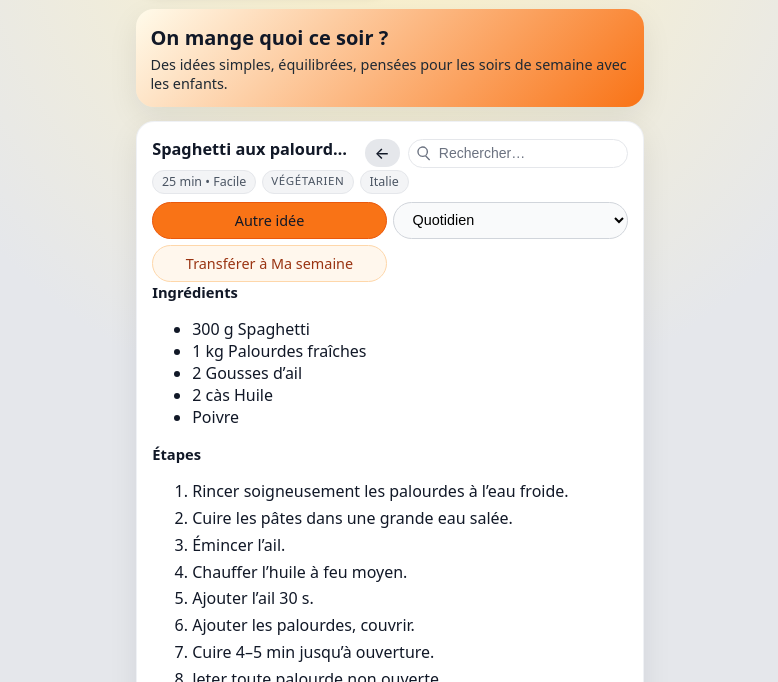
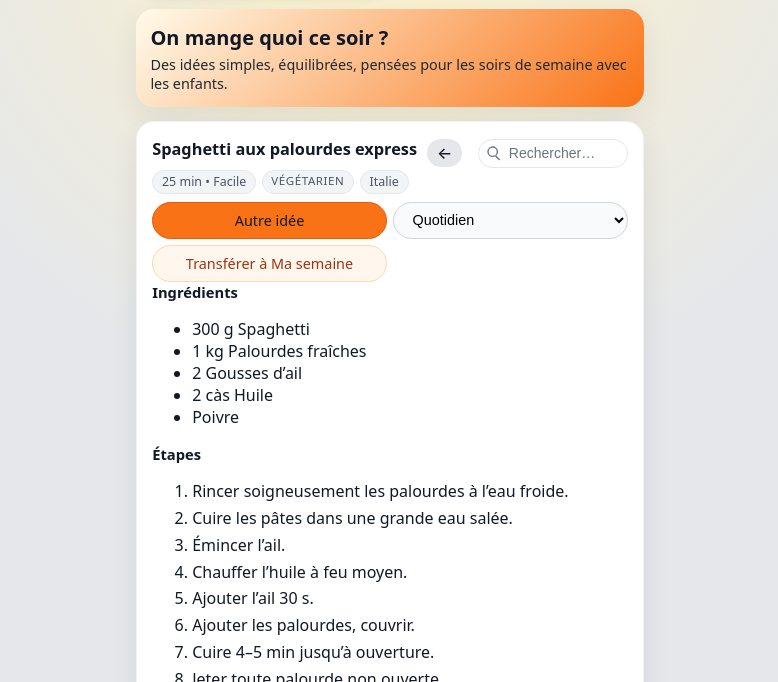
Before and after one commit to rumov76/PapaCook, a plain HTML site: page index.html in a window 1280 px wide. Shown: the part 118-800 px from the top of the page, without its empty margins (250-1028 px from the left). Drawn offline with Linux system fonts and the light colour scheme.

Commit message:
Add files via upload

```diff
--- a/style.css
+++ b/style.css
@@ -555,8 +555,13 @@ button.danger {
   border: 1px solid var(--border-subtle);
   border-radius: 999px;
   background: var(--card-bg);
-  width: 220px; /* taille "raisonnable" desktop */
-  max-width: 260px;
+  width: 150px; /* compact par défaut */
+  max-width: 240px;
+  transition: width 160ms ease;
+}
+
+.searchBox:focus-within {
+  width: min(260px, 70vw);
 }
 
 .searchIcon {
@@ -664,19 +669,23 @@ button.danger {
 }
 
 .recipeTitle {
-  overflow: hidden;
-  text-overflow: ellipsis;
-  white-space: nowrap;
+  white-space: normal;
+  overflow: visible;
+  text-overflow: initial;
 }
 
 /* Mobile: laisse respirer le header */
 @media (max-width: 420px) {
+
   /* On peut laisser flex-wrap ailleurs, mais pas sur l'en-tête de recette */
   .flex-between { flex-wrap: wrap; }
   .recipeHeaderRow { flex-wrap: nowrap; }
 
   /* Recherche compacte et sur la même ligne que le bouton ← */
   .searchWrap { flex: 0 0 auto; }
-  .searchBox { width: 150px; max-width: 150px; }
+  .searchBox { width: 120px; max-width: 120px; }
+
+  .searchBox:focus-within { width: min(240px, 78vw); }
+
   .searchInput { font-size: 16px; } /* évite le zoom iOS */
 }
```
